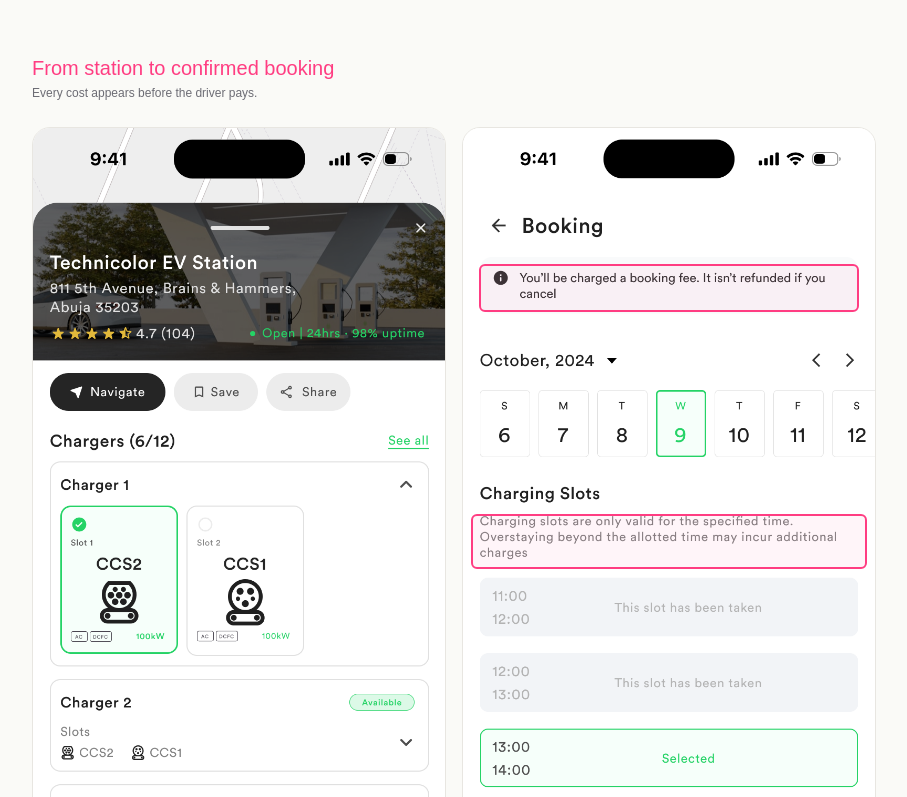
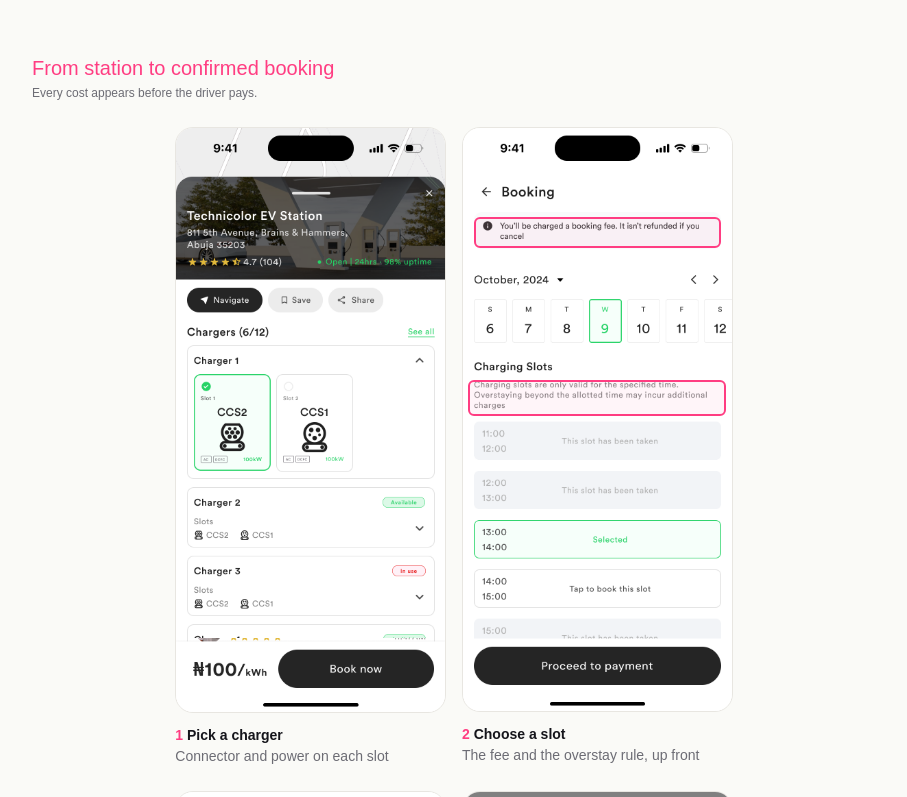
Before and after one commit to GraceIkpang/folio, a Next.js app: page /work/surechargex in a window 1280 px wide. Shown: the part 4463-5260 px from the top of the page, without its empty margins (186-1093 px from the left). Built offline with nearby package versions, Linux system fonts and the light colour scheme; a web font is replaced by a local one.

Commit message:
Draft: paired screens at the three-across size, centred, with larger captions
Co-Authored-By: Claude Opus 5.5 <noreply@anthropic.com>

```diff
--- a/components/case-study-blocks.tsx
+++ b/components/case-study-blocks.tsx
@@ -244,9 +244,13 @@ function Block({ block }: { block: CaseStudyBlock }) {
                   {group.title}
                 </p>
               )}
+              {/* Pairs use the same screen width as rows of three, centred,
+                  so phones stay in proportion to the text around them. */}
               <ol
                 className={`grid grid-cols-2 gap-x-4 gap-y-6 ${
-                  group.columns === 3 ? "sm:grid-cols-3" : "sm:grid-cols-2"
+                  group.columns === 3
+                    ? "sm:grid-cols-3"
+                    : "sm:grid-cols-[repeat(2,calc((100%-2rem)/3))] sm:justify-center"
                 }`}
               >
                 {group.screens.map((screen, i) => (
@@ -257,7 +261,7 @@ function Block({ block }: { block: CaseStudyBlock }) {
                         alt={screen.alt}
                         width={screen.width}
                         height={screen.height}
-                        sizes={group.columns === 3 ? "(min-width: 640px) 271px, 45vw" : "(min-width: 640px) 414px, 45vw"}
+                        sizes="(min-width: 640px) 271px, 45vw"
                         className="h-auto w-full"
                       />
                       {screen.highlights?.map((h, k) => (
@@ -269,7 +273,7 @@ function Block({ block }: { block: CaseStudyBlock }) {
                         />
                       ))}
                     </div>
-                    <p className="pt-2.5 text-[12px] leading-[19px]">
+                    <p className="pt-3 text-[14px] leading-[21px]">
                       <span className="font-display font-semibold text-ink">
                         {group.screens.length > 1 && <span className="text-accent">{i + 1} </span>}
                         {screen.label}
```
